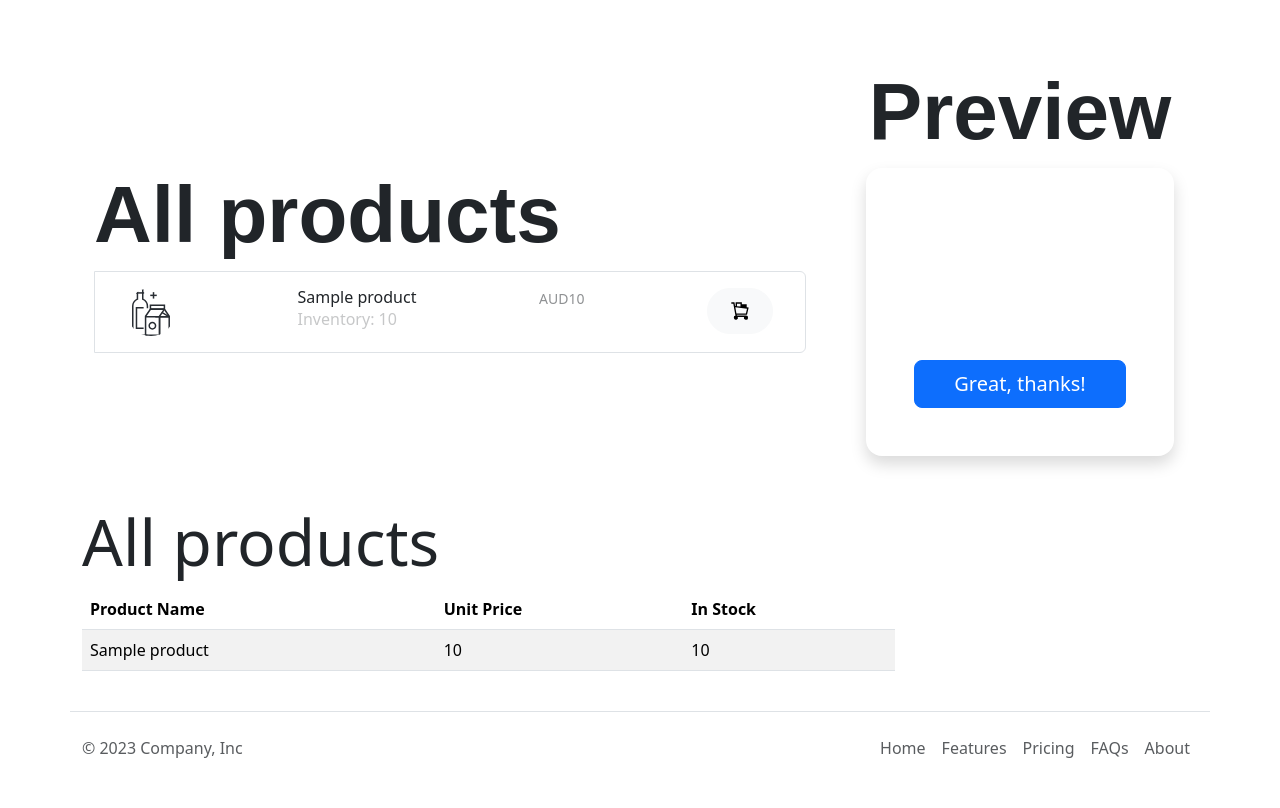
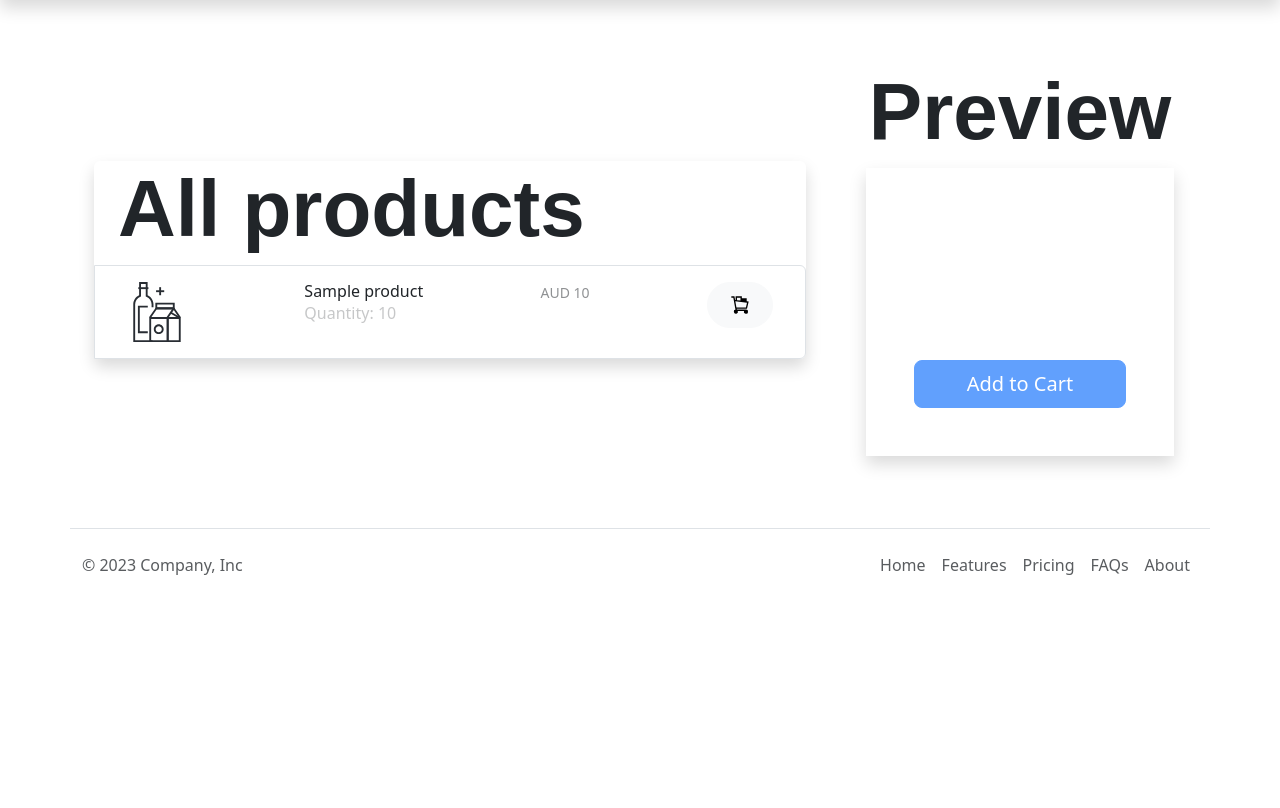
Before and after one commit to theNaut1lus/grocery-website, a PHP site: page / in a window 1280 px wide. Shown: the part 81-889 px from the top of the page. After the commit the page ends 800 px from the top, so only its background shows below. Run offline with PHP 8.4, Linux system fonts and the light colour scheme; tables that the repository leaves empty or names only in its code hold one stand-in row (values such as "Sample post"); some web fonts are replaced.

Commit message:
custom listings and design modifications

```diff
--- a/code.js
+++ b/code.js
@@ -1,19 +1,40 @@
 const product_list = document.getElementById('product-list');
 
 function check(params) {
+    product_list.innerHTML = '';
     let arr = [...params.children];
     arr.pop(); //remove last div
     // console.log(arr);
 
-    arr.forEach(element => {
+    arr.forEach((element, index) => {
+        console.log(index);
         console.log(element.innerHTML);
-        product_list.innerHTML += `<li class="d-flex gap-4">
-                                <svg class="bi text-body-secondary flex-shrink-0" width="48" height="48">
-                                    <use xlink:href="#grid-fill"></use>
-                                </svg>
-                                <div>
-                                    <p class="listing">`+ element.innerHTML +`</p>
-                                </div>`
+        if(index == 0)
+        {
+        }
+        else if(index == 1)
+        {
+            product_list.innerHTML += `<li class="gap-4">
+                                    <img class="class="bi text-body-secondary"" src="./images/food.svg" alt="..."><br>
+                                    <div>
+                                        <h5 class="display-5 preview-headings">`+ element.innerHTML +`</h5>
+                                    </div></li>`
+        }
+        else if(index == 2)
+        {
+            product_list.innerHTML += `<li class="gap-4">
+                                    <div>
+                                        <p class="bold">Price</p>
+                                        <p class="listing"> AUD `+ element.innerHTML +`</p>
+                                    </div></li>`
+        }
+        else
+        {
+            product_list.innerHTML += `<li class="gap-4">
+                                    <div>
+                                        <p class="listing">`+ element.innerHTML +`</p>
+                                    </div></li>`
+        }
     });
-
+    document.getElementById('cart-button').disabled = false;
 }
--- a/header.php
+++ b/header.php
@@ -22,7 +22,7 @@
 
 <body>
 
-    <header class="p-3 mb-3 border-bottom">
+    <header class="p-3 mb-3 border-bottom shadow">
         <div class="container">
             <div class="d-flex flex-wrap align-items-center justify-content-center justify-content-lg-start">
                 <a href="." class="d-flex align-items-center mb-2 mb-lg-0 link-body-emphasis text-decoration-none">
--- a/index.php
+++ b/index.php
@@ -3,26 +3,26 @@
 <?php include 'sql.php'; ?>
 <?php //include 'sidebar.php'; ?>
 <div class="col-8 d-flex flex-row p-4 gap-4 py-md-5 align-items-center justify-content-center">
-    <div class="list-group list-group-horizontal flex-wrap">
-        <h4 class="display-4 page-headings">All products</h4>
+    <div class="list-group list-group-horizontal flex-wrap shadow">
+        <h4 class="display-4 page-headings px-4">All products</h4>
         <?php
         foreach ($product_array as $product) {
             // echo $product["product_id"];
             // echo "<br>";
             echo '
-            <a href="#" class="list-group-item list-group-item-action d-flex gap-3 py-3" aria-current="true" onclick="check(this)">
+            <a href="#product-list" class="list-group-item list-group-item-action d-flex gap-3 py-3" aria-current="true" onclick="check(this)">
             <small style="display:none">' . $product["product_id"] . '</small>
             <small style="display:none">' . $product["product_name"] . '</small>
             <small style="display:none">' . $product["unit_price"] . '</small>
             <small style="display:none">' . $product["unit_quantity"] . '</small>
             <small style="display:none">' . $product["in_stock"] . '</small>
                 <div class="d-flex gap-2 w-100 justify-content-between px-3">
-                    <img src="./images/food.svg" alt="twbs" width="48" height="48" class="rounded-circle flex-shrink-0">
+                    <img src="./images/food.svg" alt="twbs" width="60" height="60" class="flex-shrink-0">
                     <div>
                         <h6 class="mb-0">' . $product["product_name"] . '</h6>
-                        <p class="mb-0 opacity-25"> Inventory: ' . $product["in_stock"] . '</p>
+                        <p class="mb-0 opacity-25"> Quantity: ' . $product["unit_quantity"] . '</p>
                     </div>
-                    <small class="opacity-50 text-nowrap"> AUD' . $product["unit_price"] . '</small>
+                    <small class="opacity-50 text-nowrap"> AUD ' . $product["unit_price"] . '</small>
                     <div>
                         <button class="btn btn-light rounded-pill px-3" type="button"><img src="./images/cart.svg" alt="twbs" width="32" height="32" class="rounded-circle flex-shrink-0"></button>
                     </div>
@@ -33,30 +33,4 @@
     </div>
 </div>
 <?php include 'preview.php'; ?>
-<div class="row">
-    <div class="col-9">
-        <h3 class="display-3">All products</h3>
-        <table class="table table-striped table-hover">
-            <thead>
-                <tr>
-                    <th scope="col">Product Name</th>
-                    <th scope="col">Unit Price</th>
-                    <th scope="col">In Stock</th>
-                </tr>
-            </thead>
-            <tbody>
-                <?php
-                foreach ($product_array as $product) {
-                    echo '
-                        <tr>
-                            <td>' . $product["product_name"] . '</td>
-                            <td>' . $product["unit_price"] . '</td>
-                            <td>' . $product["in_stock"] . '</td>
-                        </tr>';
-                }
-                ?>
-            </tbody>
-        </table>
-    </div>
-</div>
 <?php include 'footer.php'; ?>
--- a/preview.php
+++ b/preview.php
@@ -2,13 +2,14 @@
     <aside class="p-4 gap-4 py-md-5 align-items-center justify-content-center">
         <h4 class="display-4 preview-headings">Preview</h4>
         <div class="preview">
-            <div class="modal-dialog" role="document">
-                <div class="modal-content rounded-4 shadow">
-                    <div class="modal-body p-5">
+            <div class="" role="document">
+                <div class="shadow">
+                    <div class="p-5">
                         <ul class="d-grid gap-4 my-5 list-unstyled small" id="product-list">
                         </ul>
-                        <button type="button" class="btn btn-lg btn-primary mt-5 w-100" data-bs-dismiss="modal">Great,
-                            thanks!</button>
+                        <button disabled type="button" class="btn btn-lg btn-primary mt-5 w-100" data-bs-dismiss="modal"
+                            id="cart-button">Add to
+                            Cart</button>
                     </div>
                 </div>
             </div>
```
Also changed, not shown: popup.php (added, +20 -0 lines).
